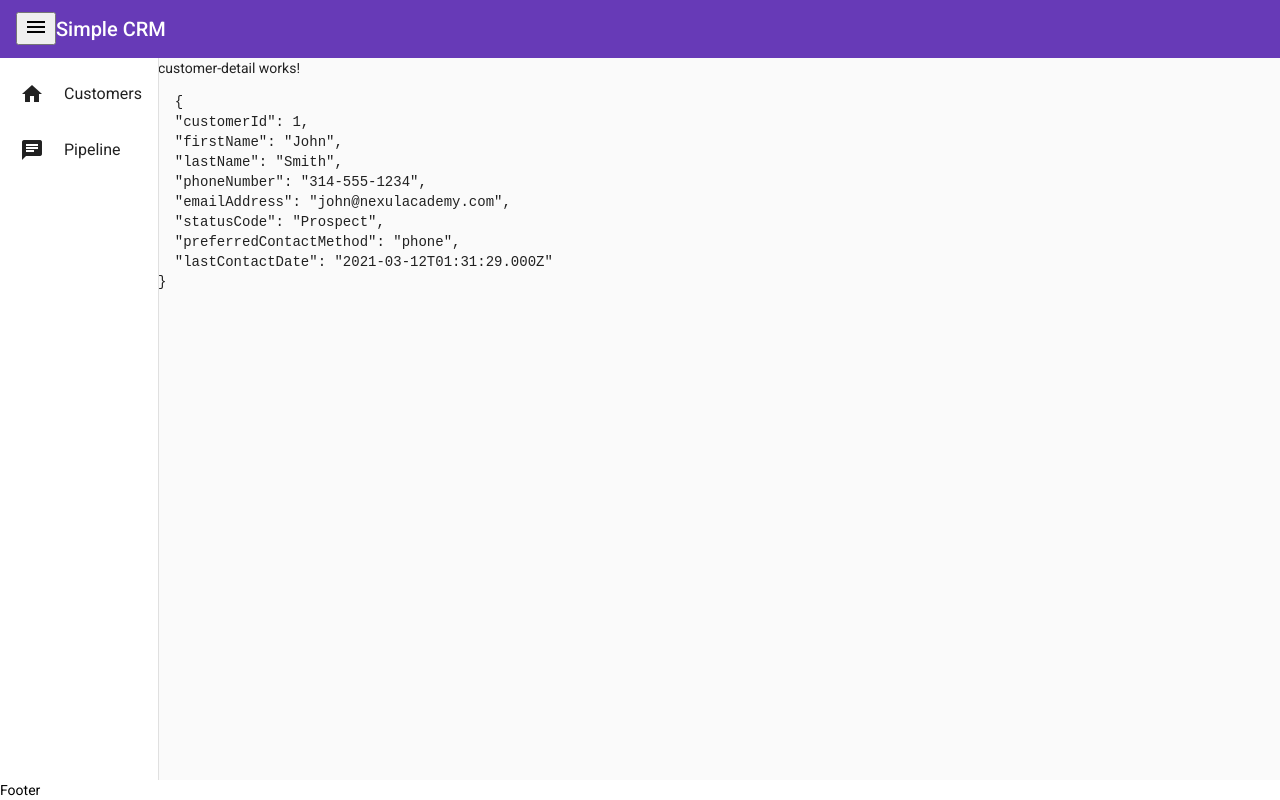
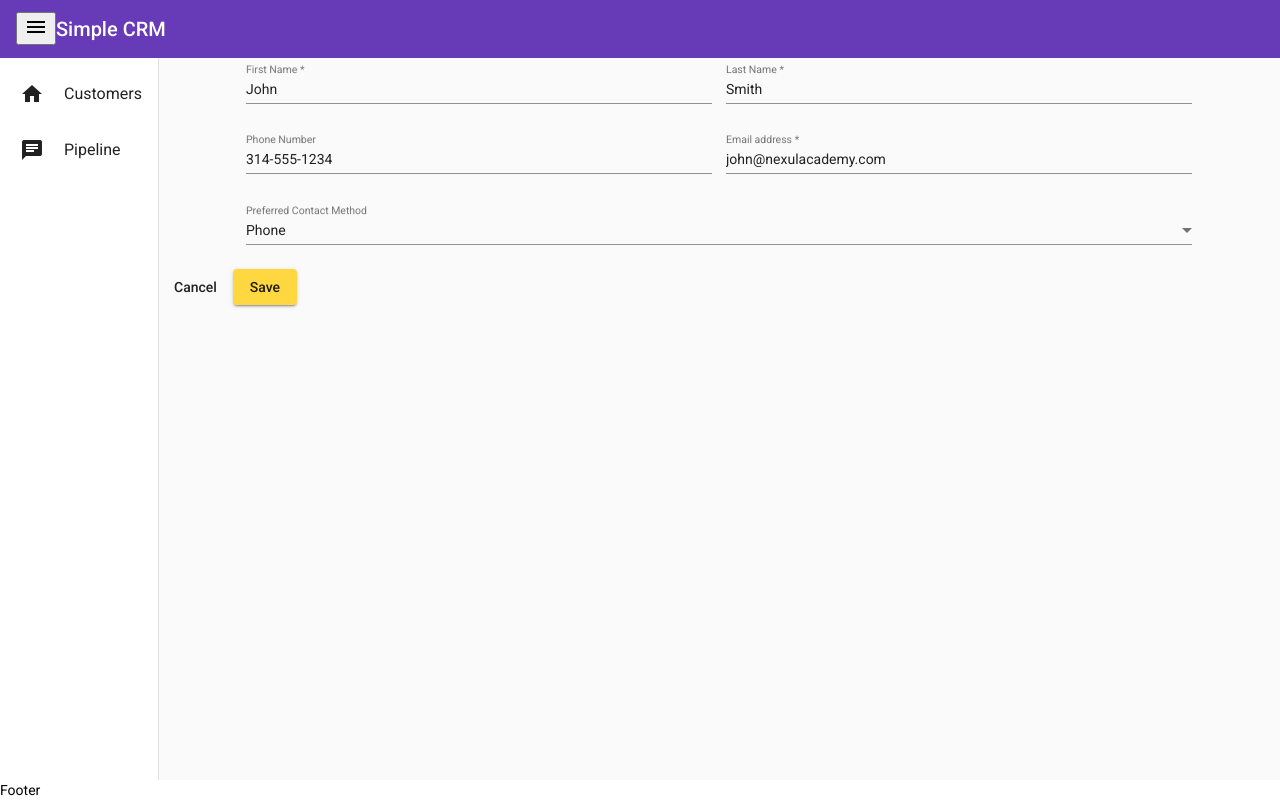
Before and after one commit to c-bec-k/aspnet-core-fundamentals-v3, an Angular app in the folder aspnet-core-fundamentals-v3/simple-crm-cli/: page /customer/1 in a window 1280 px wide. Built offline with nearby package versions, Linux system fonts and the light colour scheme.

Commit message:
64b: customer detail connecting route parameter, service loaded data, saving changes back to service

```diff
--- a/aspnet-core-fundamentals-v3/simple-crm-cli/src/app/customer/customer-detail/customer-detail.component.css
+++ b/aspnet-core-fundamentals-v3/simple-crm-cli/src/app/customer/customer-detail/customer-detail.component.css
@@ -0,0 +1,20 @@
+form {
+  max-width: 60rem;
+  margin-left: auto;
+  margin-right: auto;
+  display: flex;
+  flex-direction: column;
+  flex-wrap: wrap;
+
+}
+
+form > * {
+  padding: 0.5em;
+  flex: 1 1 48%;
+}
+
+@media (min-width: 37.5em) {
+  form {
+    flex-direction: row;
+  }
+}
--- a/aspnet-core-fundamentals-v3/simple-crm-cli/src/app/customer/customer-detail/customer-detail.component.html
+++ b/aspnet-core-fundamentals-v3/simple-crm-cli/src/app/customer/customer-detail/customer-detail.component.html
@@ -1,5 +1,40 @@
-<p>customer-detail works!</p>
+  <form [formGroup]="detailForm" novalidate>
+    <mat-form-field>
+      <mat-label>First Name</mat-label>
+      <input matInput formControlName="firstName" name="firstName">
+      <mat-error>First name is required</mat-error>
+    </mat-form-field>
+    <mat-form-field>
+      <mat-label>Last Name</mat-label>
+      <input matInput formControlName="lastName" name="lastName">
+      <mat-error>Last name is required</mat-error>
+    </mat-form-field>
+    <mat-form-field>
+      <mat-label>Phone Number</mat-label>
+      <input matInput formControlName="phoneNumber" name="phoneNumber">
+    </mat-form-field>
+    <mat-form-field>
+      <mat-label>Email address</mat-label>
+      <input matInput #emailAddress formControlName="emailAddress" name="emailAddress">
+      <mat-error *ngIf="!emailAddress.value">Email address is required</mat-error>
+      <mat-error *ngIf="emailAddress.value && emailAddress.validity.valid">Invalid email address</mat-error>
+    </mat-form-field>
+    <mat-form-field>
+      <mat-label>Preferred Contact Method</mat-label>
+      <select matNativeControl formControlName="preferredContactMethod" name="preferredContactMethod">
+        <option value="">Don't Contact Me!</option>
+        <option value="email">Email</option>
+        <option value="phone">Phone</option>
+      </select>
+    </mat-form-field>
+  </form>
 
-<pre>
+<mat-dialog-actions>
+  <button mat-button (click)="cancel()">Cancel</button>
+  <button mat-raised-button (click)="save()" color="accent">Save</button>
+</mat-dialog-actions>
+
+
+<!-- <pre>
   {{customer | json}}
-</pre>
+</pre> -->
--- a/aspnet-core-fundamentals-v3/simple-crm-cli/src/app/customer/customer-detail/customer-detail.component.ts
+++ b/aspnet-core-fundamentals-v3/simple-crm-cli/src/app/customer/customer-detail/customer-detail.component.ts
@@ -3,6 +3,7 @@ import { FormBuilder, FormGroup, Validators } from '@angular/forms';
 import { ActivatedRoute } from '@angular/router';
 import { Customer } from '../customer.model';
 import { CustomerService } from '../customer.service';
+import { MatSnackBar } from '@angular/material/snack-bar';
 
 @Component({
   selector: 'crm-customer-detail',
@@ -17,7 +18,8 @@ export class CustomerDetailComponent implements OnInit {
   constructor(
     private fb: FormBuilder,
     private customerService: CustomerService,
-    private route: ActivatedRoute
+    private route: ActivatedRoute,
+    // private snackBar: MatSnackBar
     ) {
       this.createForm();
      }
@@ -32,9 +34,23 @@ export class CustomerDetailComponent implements OnInit {
        })
      }
 
+
+
+    cancel() { return }
+
   ngOnInit(): void {
     this.customerId = parseInt(this.route.snapshot.params.id, 10)
-    this.customerService.get(this.customerId).subscribe(cust => {if (cust) this.customer = cust});
+    this.customerService.get(this.customerId).subscribe(cust => {if (cust) {
+      this.customer = cust;
+      this.detailForm.patchValue(cust);
+    }
+    });
+
   }
-
+  save(): void {
+    if (!this.detailForm.valid) return;
+    const customer = { ...this.customer, ...this.detailForm.value };
+    this.customerService.update(customer);
+    alert('Customer updated!');
+  }
 }
```
